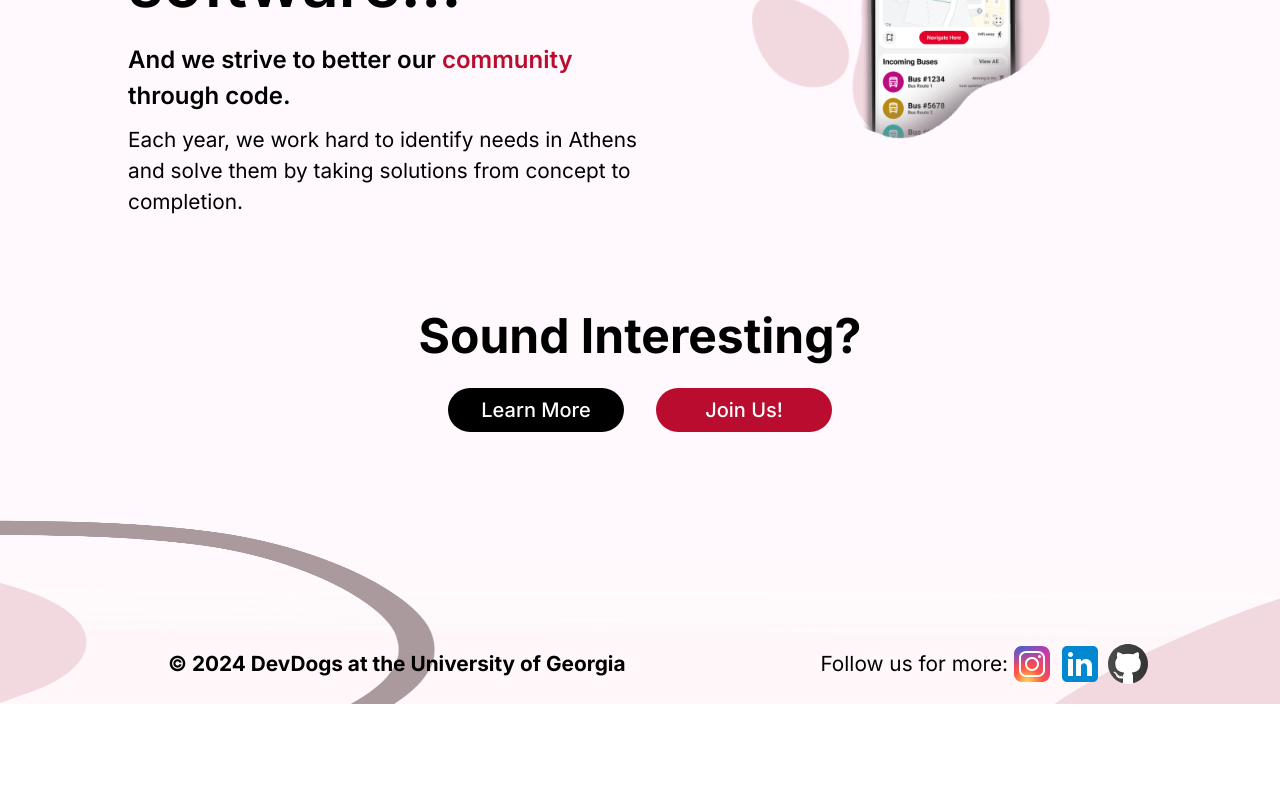
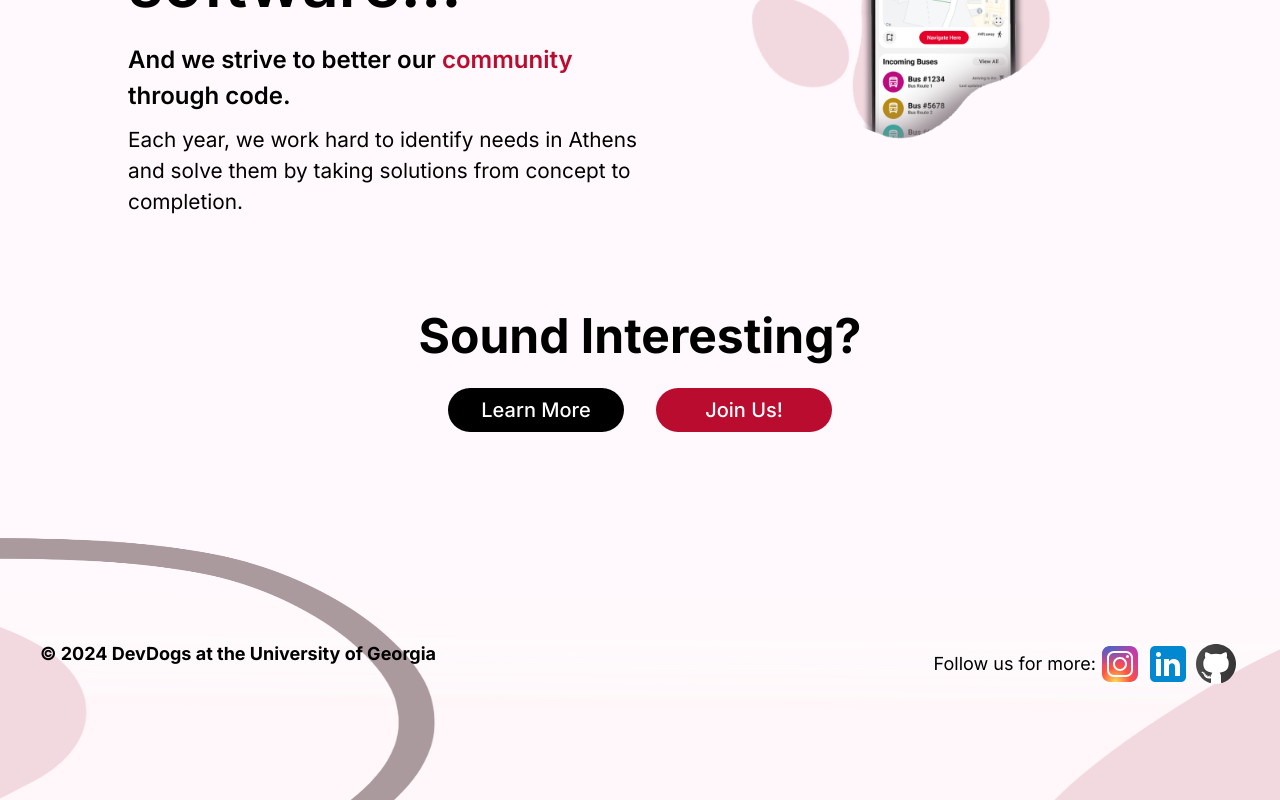
Before and after one commit to DevDogs-UGA/DevDogs-Website, a Next.js app: page / in a window 1280 px wide. Shown: the part 1418-2218 px from the top of the page. Before the commit the page ends 2122 px from the top, so only its background shows below. Built offline with nearby package versions, Linux system fonts and the light colour scheme.

Commit message:
fixed footer

```diff
--- a/src/app/components/Footer.css
+++ b/src/app/components/Footer.css
@@ -9,13 +9,13 @@
     background-repeat: no-repeat;
     background-blend-mode: normal;
 
-    padding-top: 10rem;
+    /* padding-top: 10rem;
     padding-bottom: 1rem;
     padding-right: 10%;
-    padding-left: 10%;
+    padding-left: 10%; */
 
     max-width: 80rem;
-    max-height: 100%;
+    height: 20rem;
 
     margin-left: auto;
     margin-right: auto;
--- a/src/app/components/Footer.js
+++ b/src/app/components/Footer.js
@@ -10,15 +10,15 @@ import githubIcon from "../images/github.svg"
 export default function Footer()
 {
   return (
-    <div className="footer">
+    <div className="footer pt-[10rem]">
 
 
 
-      <div className="flex flex-row items-center justify-around ml-10">
-        <p className="mr-auto"><b id="UGA-Devdogs">&copy; {(new Date().getFullYear())} DevDogs at the University of Georgia</b></p>
-        <div className="flex flex-row flex-nowrap items-center justify-center">
+      <div className="flex flex-row items-start justify-around px-10">
+        <p className="mr-auto font-bold text-[1rem] sm:text-lg text-left">&copy; {(new Date().getFullYear())} DevDogs at the University of Georgia</p>
+        <div className="flex flex-row flex-wrap sm:flex-nowrap items-center justify-center">
 
-          <p className="block">Follow us for more: </p>
+          <p className="block text-[1rem] sm:text-lg">Follow us for more: </p>
           <Link target="_blank" href=" https://www.instagram.com/devdogs_uga/" className="block"><Image
 
             src={instagramIcon}
```
